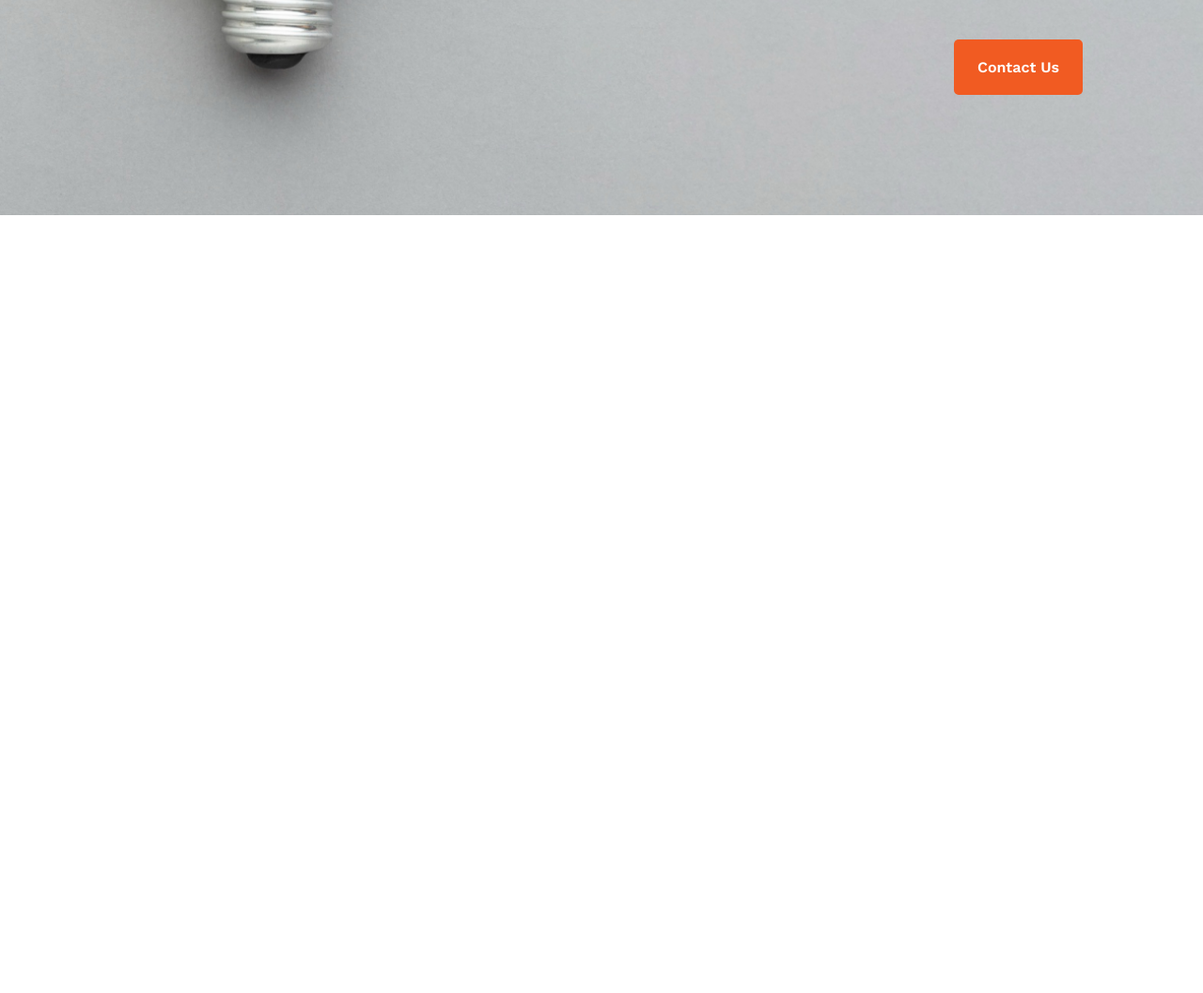
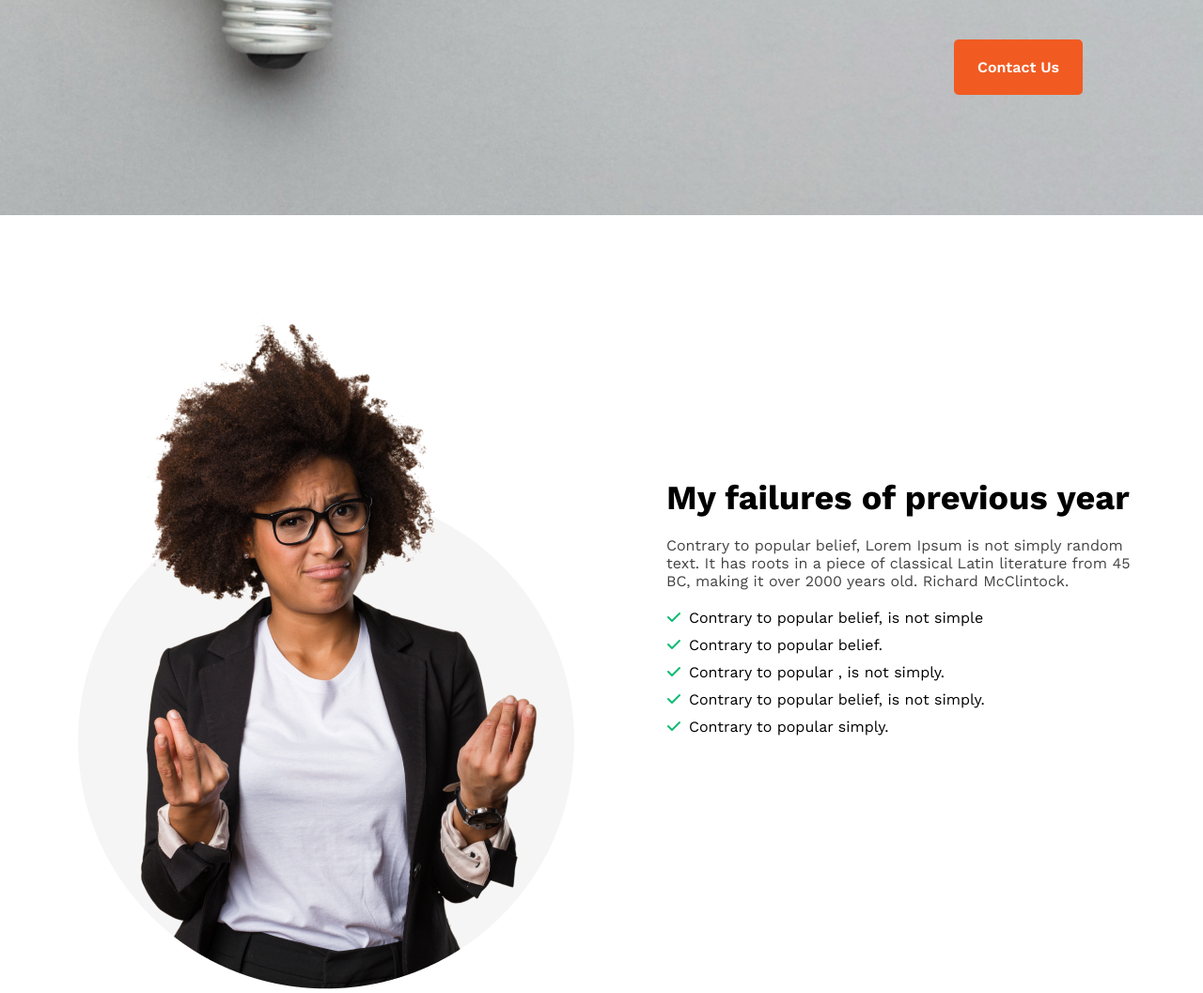
Before and after one commit to mithunbiswas1/explore-the-new-year, a plain HTML site: page index.html in a window 1280 px wide. Shown: the part 592-1649 px from the top of the page at 94% size. Before the commit the page ends 821 px from the top, so only its background shows below. Drawn offline with nearby package versions, Linux system fonts and the light colour scheme.

Commit message:
about section

```diff
--- a/index.html
+++ b/index.html
@@ -6,20 +6,42 @@
     <meta http-equiv="X-UA-Compatible" content="IE=edge">
     <meta name="viewport" content="width=device-width, initial-scale=1.0">
     <link rel="preconnect" href="https://fonts.googleapis.com">
-<link rel="preconnect" href="https://fonts.gstatic.com" crossorigin>
-<link href="https://fonts.googleapis.com/css2?family=Work+Sans:wght@100;200;300;400;500;600;700;800&display=swap"
-        rel="stylesheet">
+    <link rel="preconnect" href="https://fonts.gstatic.com" crossorigin>
+    <link href="https://fonts.googleapis.com/css2?family=Work+Sans:wght@100;200;300;400;500;600;700;800&display=swap" rel="stylesheet">
+    <link rel="stylesheet" href="https://cdnjs.cloudflare.com/ajax/libs/font-awesome/6.2.1/css/all.min.css">
     <title>new year new me, explore the new year.</title>
     <link rel="stylesheet" href="style.css">
 </head>
 
 <body>
     <header class="header">
-            <h1 class="header-title">All thing are possible if you believe</h1>
-            <p class="header-description">Lorem ipsum dolor sit amet consectetur adipisicing elit. Ex dolore placeatdeleniti dolor, sequi dolorem facilis, accusantium et, id voluptatibus fugit! Nesciunt quae nisi at animi illo eveniet obcaecati sed.</p>
-            <button class="button"><a href="#">Contact Us</a></button>
+        <h1 class="header-title">All thing are possible if you believe</h1>
+        <p class="header-description">Lorem ipsum dolor sit amet consectetur adipisicing elit. Ex dolore placeatdeleniti
+            dolor, sequi dolorem facilis, accusantium et, id voluptatibus fugit! Nesciunt quae nisi at animi illo
+            eveniet obcaecati sed.</p>
+        <button class="button"><a href="#">Contact Us</a></button>
         </div>
     </header>
 </body>
+<main>
+    <section class="about">
+        <div class="about-img">
+            <img src="images/person.png" alt="My Image">
+        </div>
+        <div class="about-me">
+            <h3 class="about-title">My failures of previous year</h2>
+                <p class="about-description">Contrary to popular belief, Lorem Ipsum is not simply random text. It has
+                    roots in a piece of classical
+                    Latin literature from 45 BC, making it over 2000 years old. Richard McClintock.</p>
+                <ul>
+                    <li><i class="fa-solid fa-check"></i>Contrary to popular belief, is not simple</li>
+                    <li><i class="fa-solid fa-check"></i>Contrary to popular belief.</li>
+                    <li><i class="fa-solid fa-check"></i>Contrary to popular , is not simply.</li>
+                    <li><i class="fa-solid fa-check"></i>Contrary to popular belief, is not simply.</li>
+                    <li><i class="fa-solid fa-check"></i>Contrary to popular simply.</li>
+                </ul>
+        </div>
+</main>
+</section>
 
 </html>
--- a/style.css
+++ b/style.css
@@ -1,8 +1,17 @@
+/* Default Section */
+
 *{
     margin: 0px;
     padding: 0px;
     font-family: 'Work Sans', sans-serif;
+}
+
+h1{
     color: #151414;
+}
+
+p{
+    color: #444343;
 }
 
 .header{
@@ -42,3 +51,38 @@
     color: #ffffff;
     text-decoration: none;
 }
+
+/* Main Section */
+
+main{
+    margin: 0 auto;
+    max-width: 1160px;
+}
+
+/* About Section */
+
+.about {
+    display: flex;
+    margin-top: 100px;
+}
+
+.about-title{
+    font-size: 36px;
+}
+
+.about-description {
+    margin: 20px 0;
+}
+
+.about-me {
+    padding: 180px 0 180px 80px;
+}
+
+ul > li {
+    list-style: none;
+    margin-bottom: 10px;
+}
+
+ul > li i {
+    color: #0fbb73;
+    margin-right: 8px;
```
